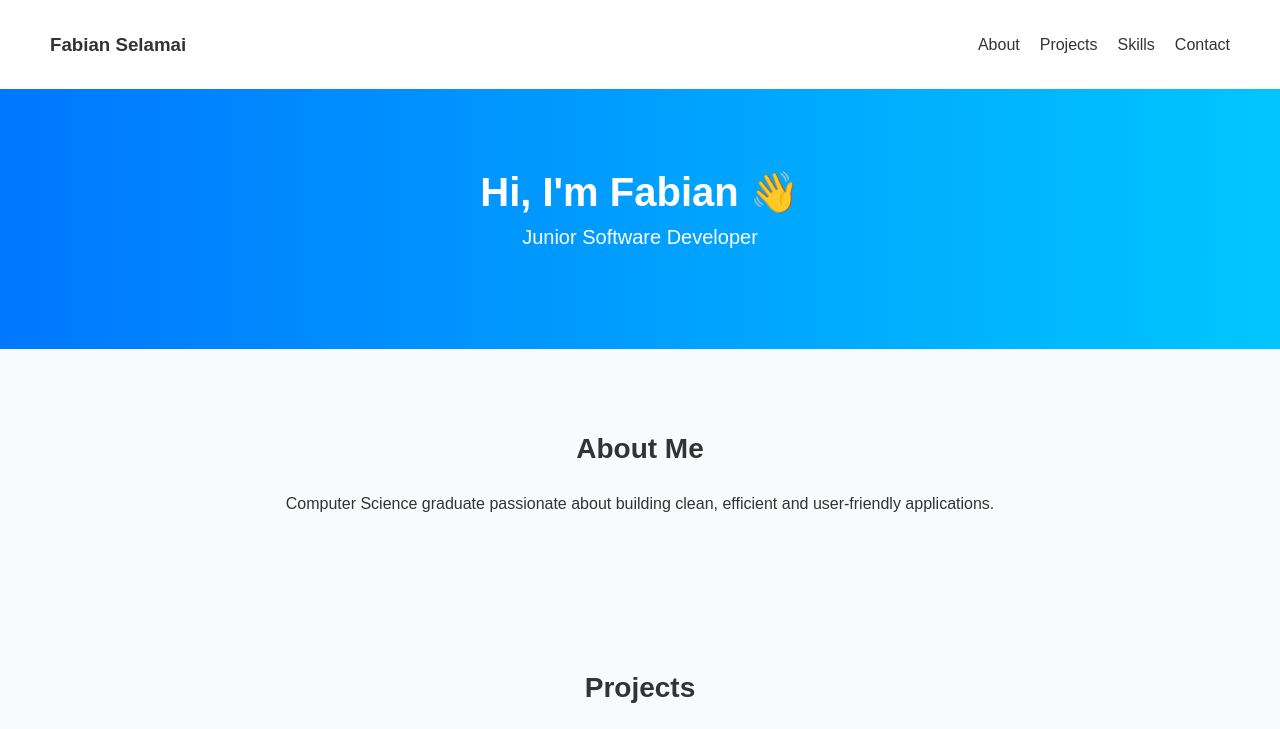
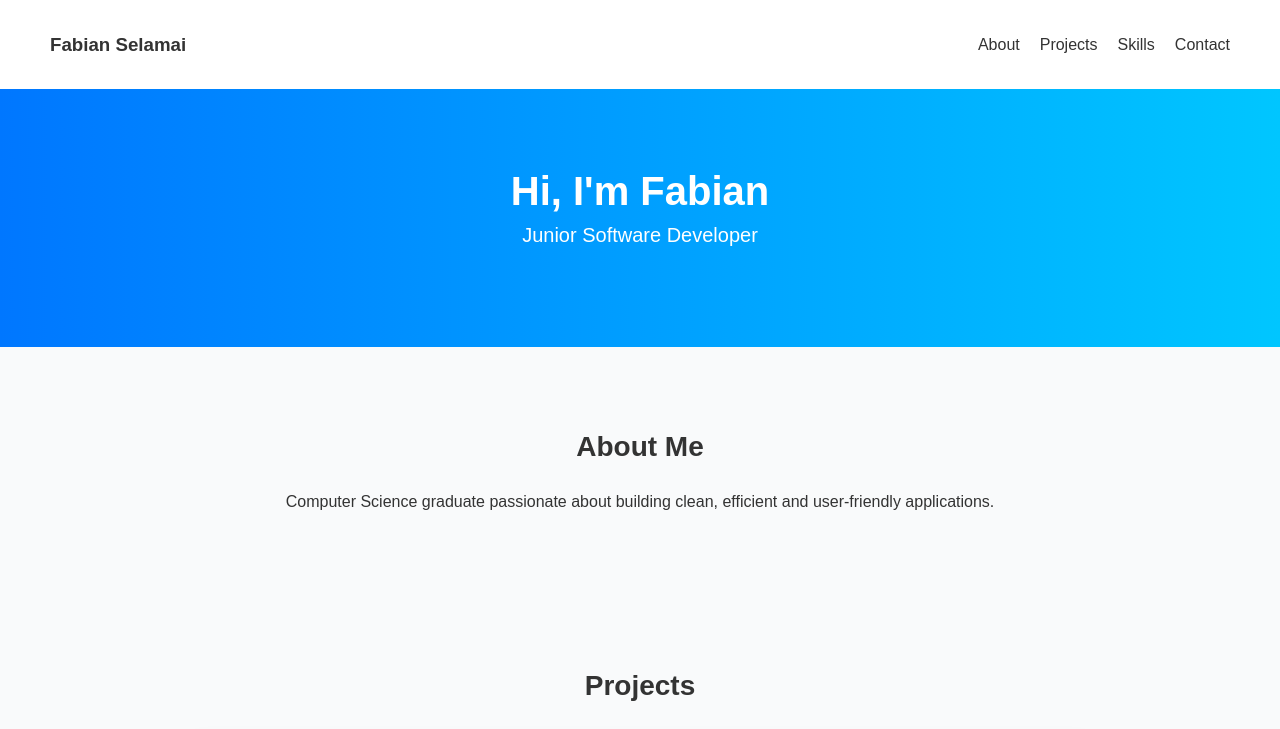
Before and after one commit to FabianSelamai/CV, a plain HTML site: page index.html in a window 1280 px wide. Shown: the top 729 px of the page. Drawn offline with Linux system fonts and the light colour scheme.

Commit message:
Update index.html

```diff
--- a/index.html
+++ b/index.html
@@ -19,7 +19,7 @@
     </nav>
 
     <header>
-        <h1>Hi, I'm Fabian 👋</h1>
+        <h1>Hi, I'm Fabian</h1>
         <p>Junior Software Developer</p>
     </header>
 
```
